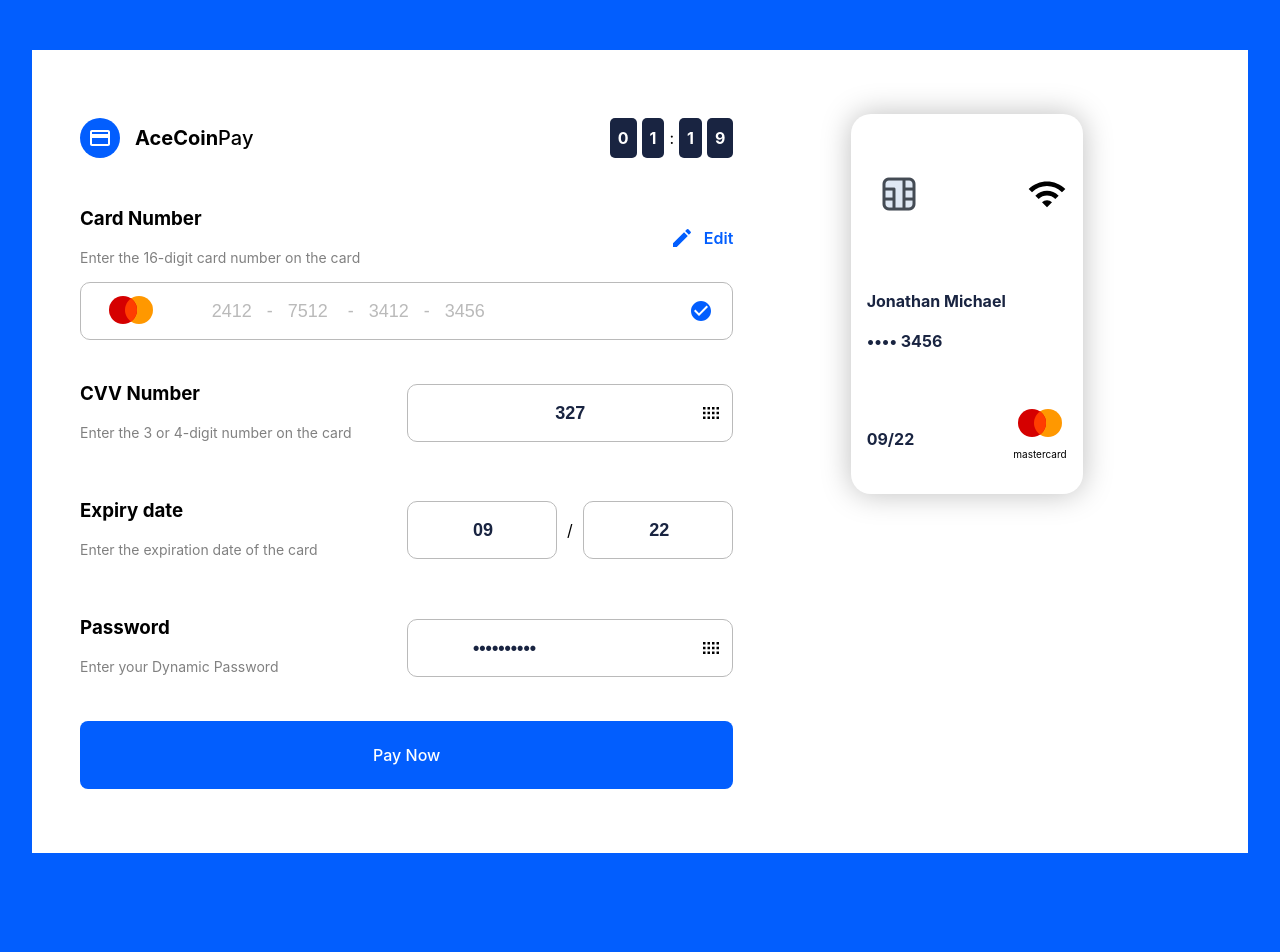
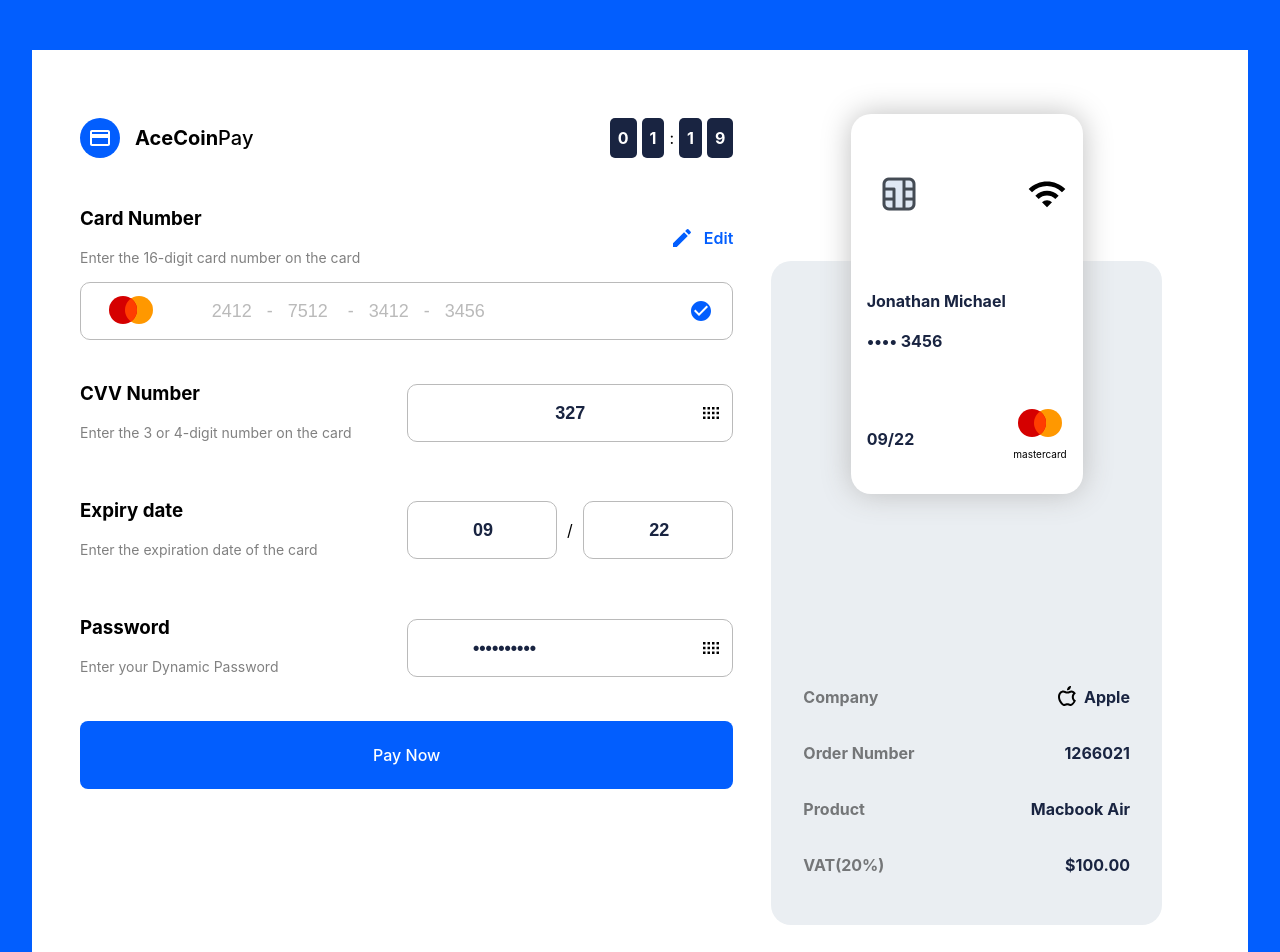
Before and after one commit to mubaraqqq/team-recruit, a React (Vite) app: page / in a window 1280 px wide. Shown: the top 952 px of the page. Before the commit the page ends 903 px from the top, so only its background shows below. Built offline with nearby package versions, Linux system fonts and the light colour scheme.

Commit message:
receipt halfway

```diff
--- a/src/App.scss
+++ b/src/App.scss
@@ -91,10 +91,12 @@
 .card {
   width: 200px;
   height: 300px;
-  //   background-color: red;
+  background-color: #ffffff;
   border-radius: 20px;
   box-shadow: 0px 0px 30px rgb(190, 190, 190);
   padding: 3em 1em 2em;
+  position: relative;
+  z-index: 5;
 
   p {
     padding-top: 1em;
@@ -107,3 +109,22 @@
     font-size: 10px;
   }
 }
+
+.receipt {
+  background-color: #eaeef2;
+  width: 70%;
+  height: 600px;
+  border-radius: 20px;
+  padding: 2em;
+  margin-top: -50%;
+
+  p.detail {
+    font-weight: 700;
+    opacity: 0.5;
+  }
+
+  p.value {
+    font-weight: 700;
+    color: #192441;
+  }
+}
--- a/src/App.tsx
+++ b/src/App.tsx
@@ -3,6 +3,7 @@
 import { CreditCard } from "@mui/icons-material";
 import CardForm from "./components/CardForm";
 import Card from "./components/Card";
+import Receipt from "./components/Receipt";
 
 function App() {
   return (
@@ -14,6 +15,7 @@
       height="auto"
       minHeight="500px"
       bgcolor="#ffffff"
+      rowGap={{ xs: "70px", md: "0" }}
       p={{ xs: "2em 1em", sm: "4em 1.5em", md: "4em 3em" }}
     >
       <Grid item className="item-one" xs={12} md={7}>
@@ -54,6 +56,7 @@
       <Grid item className="item-one" xs={12} md={5}>
         <Stack direction="column" alignItems="center">
           <Card />
+          <Receipt />
         </Stack>
       </Grid>
     </Grid>
--- /dev/null
+++ b/src/components/Receipt.tsx
@@ -0,0 +1,30 @@
+import { Stack } from "@mui/material";
+import apple from "../assets/icons8-apple (1).svg";
+
+const Receipt = () => {
+  return (
+    <Stack className="receipt" direction="column" justifyContent="flex-end">
+      <Stack direction="row" justifyContent="space-between" alignItems="center">
+        <p className="detail">Company</p>
+        <Stack direction="row" gap="5px" alignItems="center">
+          <img src={apple} alt="apple" />
+          <p className="value">Apple</p>
+        </Stack>
+      </Stack>
+      <Stack direction="row" justifyContent="space-between" alignItems="center">
+        <p className="detail">Order Number</p>
+        <p className="value">1266021</p>
+      </Stack>
+      <Stack direction="row" justifyContent="space-between" alignItems="center">
+        <p className="detail">Product</p>
+        <p className="value">Macbook Air</p>
+      </Stack>
+      <Stack direction="row" justifyContent="space-between" alignItems="center">
+        <p className="detail">VAT(20%)</p>
+        <p className="value">$100.00</p>
+      </Stack>
+    </Stack>
+  );
+};
+
+export default Receipt;
```
